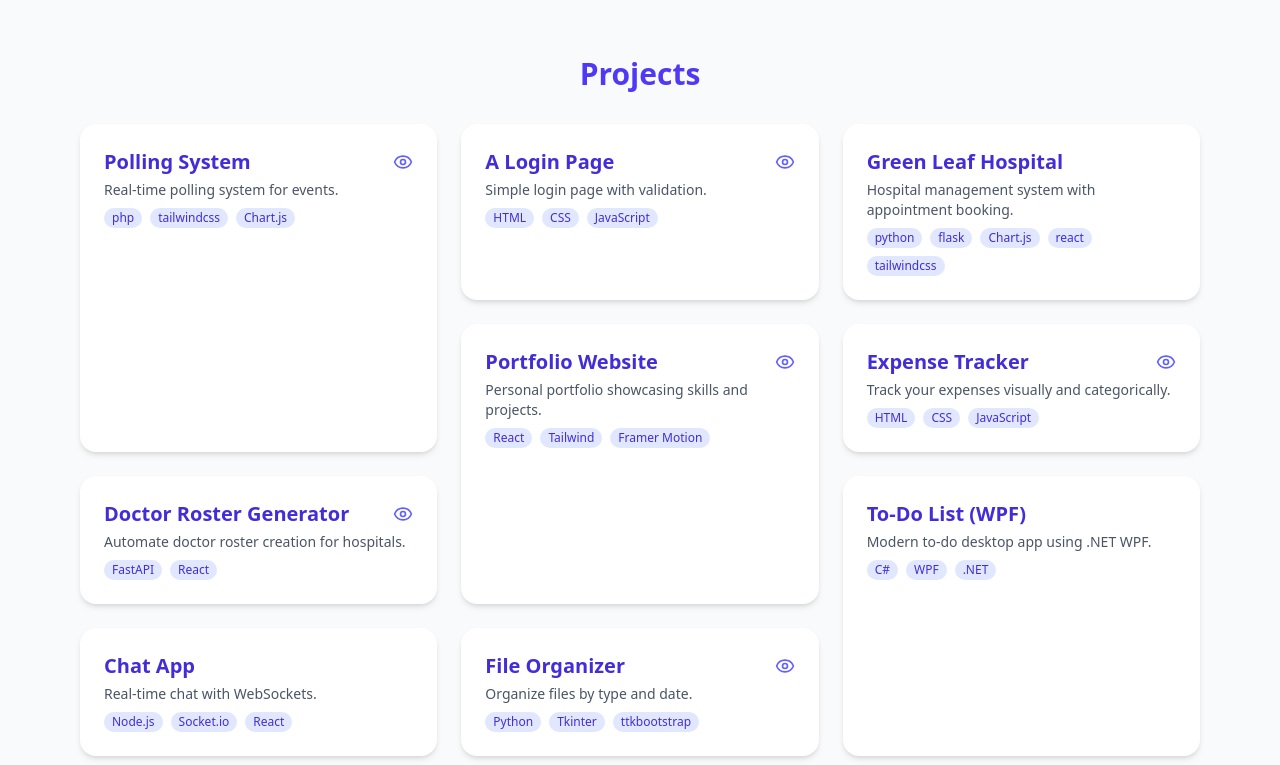
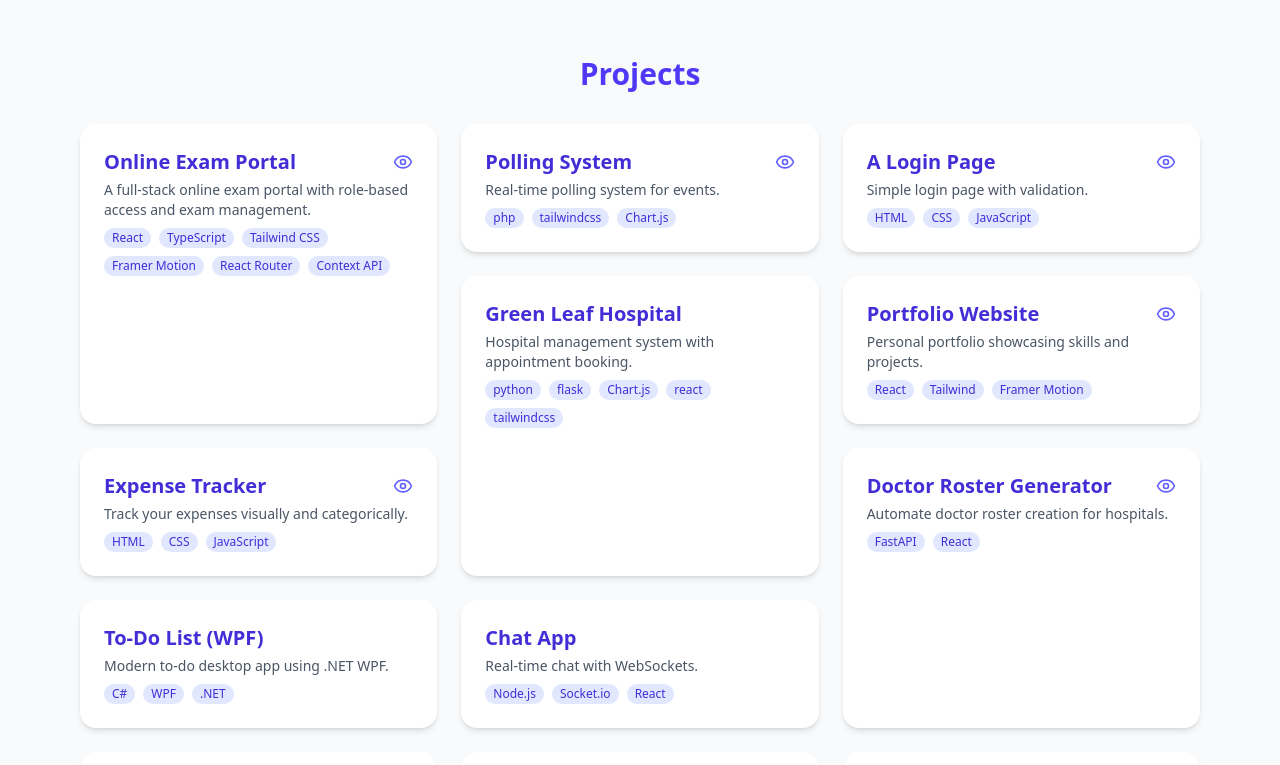
Before and after one commit to Aqueel-i/Aqueel-Ishak-Portfolio, a React (Vite) app: page / in a window 1280 px wide. Shown: the part 1220-1985 px from the top of the page. Built offline with nearby package versions, Linux system fonts and the light colour scheme.

Commit message:
Project Update

```diff
--- a/src/pages/Projects.jsx
+++ b/src/pages/Projects.jsx
@@ -4,6 +4,15 @@ import { Eye } from "lucide-react"; // Eye icon
 import ProjectModal from "./ProjectModal";
 
 const allProjects = [
+  {
+    title: "Online Exam Portal",
+    description: "A full-stack online exam portal with role-based access and exam management.",
+    tech: ["React", "TypeScript", "Tailwind CSS", "Framer Motion", "React Router", "Context API"],
+    image: "/images/online-exam-portal.png",
+    details: "An online exam portal supporting admin and student roles, exam creation, question management, and secure login with smooth animations and protected routes.",
+    link: "https://github.com/yourusername/online-exam-portal",
+    live: "https://online-exam-portal-bice.vercel.app"
+  },
   {
     title: "Polling System",
     description: "Real-time polling system for events.",
```
